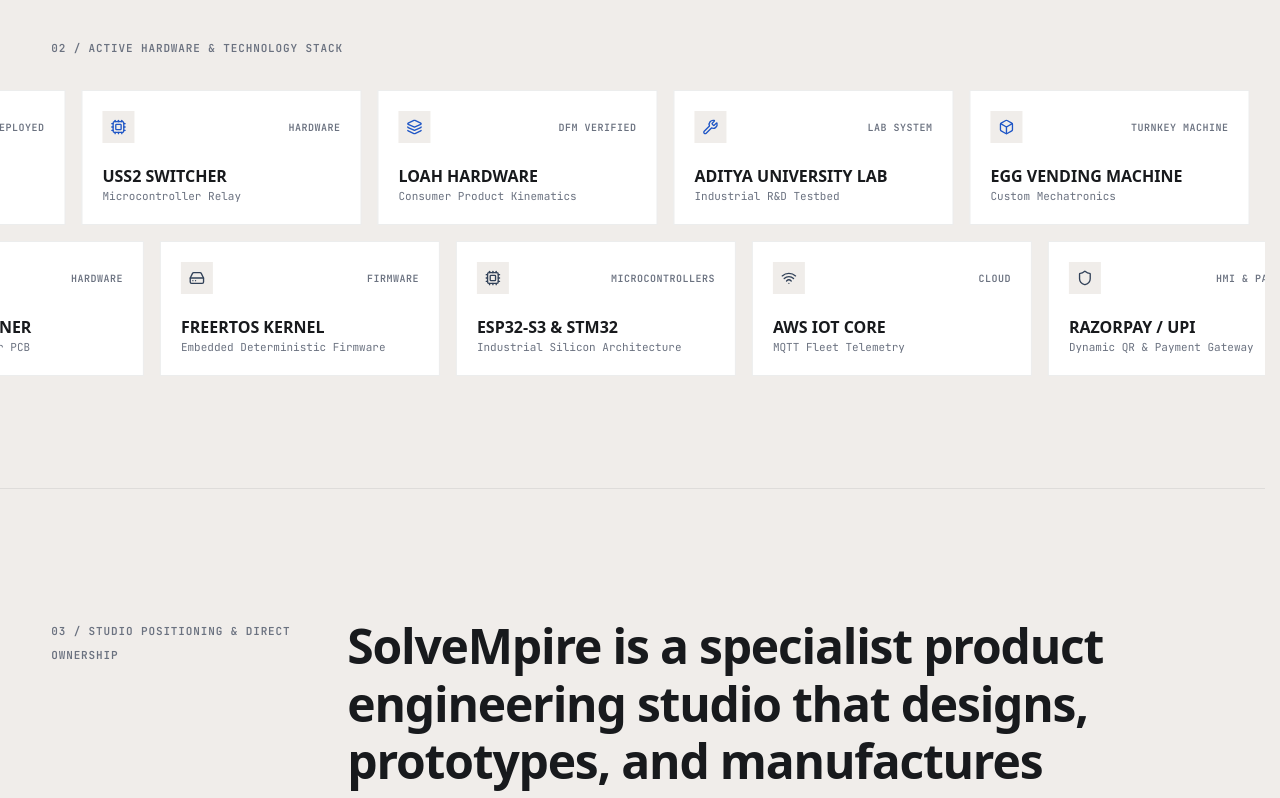
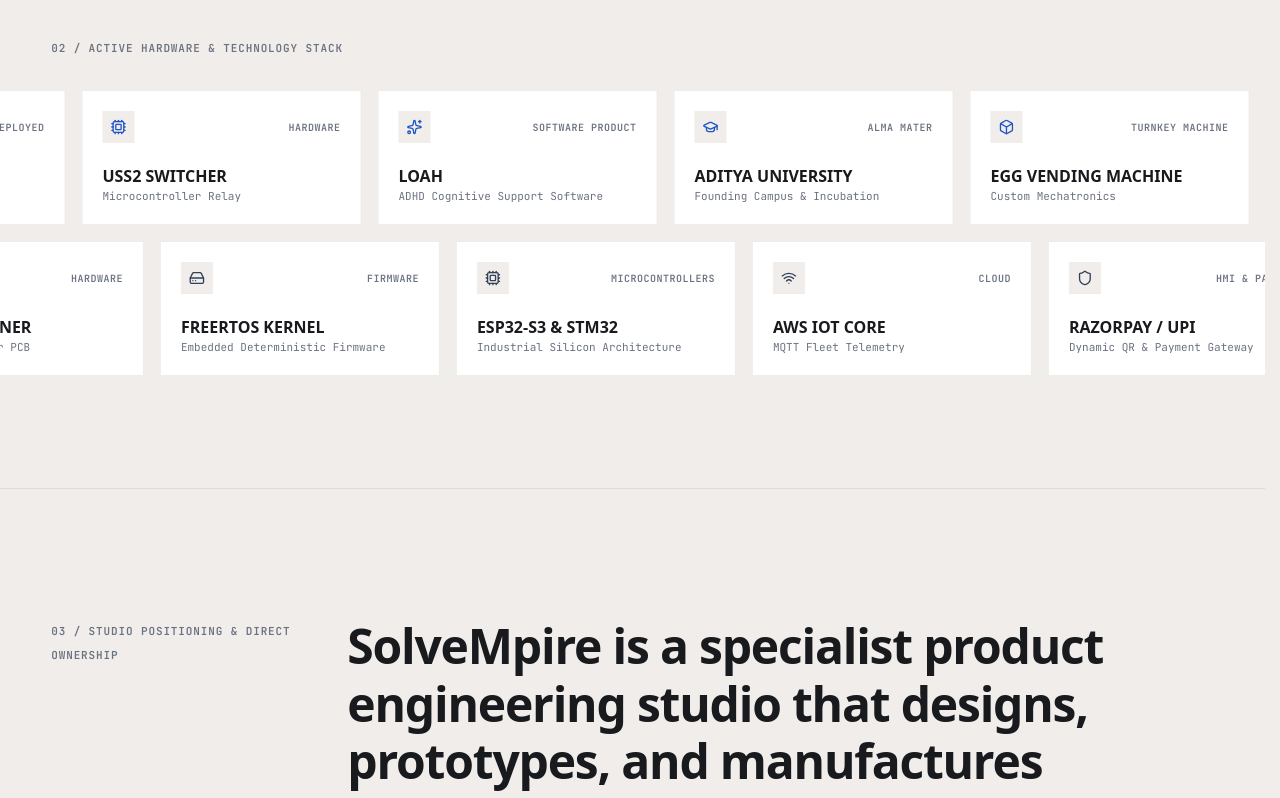
Before and after one commit to HarshaJyos/solvempire_test, a Next.js app: page / in a window 1280 px wide. Shown: the part 1180-1978 px from the top of the page. Built offline with nearby package versions, Linux system fonts and the light colour scheme.

Commit message:
fix(brand): update Aditya University and Loah ADHD software branding in LiveWall and Client sections

```diff
--- a/src/components/home/IndiseaLiveWall.tsx
+++ b/src/components/home/IndiseaLiveWall.tsx
@@ -2,7 +2,7 @@
 
 import React from "react";
 import Link from "next/link";
-import { Cpu, Box, HardDrive, Wifi, Shield, Layers, Zap, Wrench } from "lucide-react";
+import { Cpu, Box, HardDrive, Wifi, Shield, Layers, Zap, Wrench, GraduationCap, Sparkles } from "lucide-react";
 
 interface MarqueeCard {
   name: string;
@@ -16,8 +16,8 @@ const ROW_A: MarqueeCard[] = [
   { name: "FreshPod Kiosk", category: "Automated Sanitation", tag: "Production Fleet", link: "/work/freshpod-machine", icon: Box },
   { name: "Veyo Mobility", category: "Connected EV Telemetry", tag: "Deployed", link: "/work", icon: Zap },
   { name: "USS2 Switcher", category: "Microcontroller Relay", tag: "Hardware", link: "/work/uss2-switcher", icon: Cpu },
-  { name: "Loah Hardware", category: "Consumer Product Kinematics", tag: "DFM Verified", link: "/work", icon: Layers },
-  { name: "Aditya University Lab", category: "Industrial R&D Testbed", tag: "Lab System", link: "/work", icon: Wrench },
+  { name: "Loah", category: "ADHD Cognitive Support Software", tag: "Software Product", link: "/work", icon: Sparkles },
+  { name: "Aditya University", category: "Founding Campus & Incubation", tag: "Alma Mater", link: "/work", icon: GraduationCap },
   { name: "Egg Vending Machine", category: "Custom Mechatronics", tag: "Turnkey Machine", link: "/work", icon: Box },
 ];
 
--- a/src/components/home/IndiseaWhoWeWorkWith.tsx
+++ b/src/components/home/IndiseaWhoWeWorkWith.tsx
@@ -7,8 +7,8 @@ import { ArrowUpRight } from "lucide-react";
 const CLIENTS = [
   { name: "FreshPod", sector: "Automated Sanitation Robotics", link: "/work/freshpod-machine" },
   { name: "Veyo Mobility", sector: "Smart Connected EV Telemetry", link: "/work" },
-  { name: "Loah Tech", sector: "Consumer Kinematic Hardware", link: "/work" },
-  { name: "Aditya University", sector: "Industrial R&D Testbed", link: "/work" },
+  { name: "Loah", sector: "ADHD Cognitive Support Software", link: "/work" },
+  { name: "Aditya University", sector: "Founding Campus & Incubation", link: "/work" },
   { name: "Risenine", sector: "Enterprise Cloud Platforms", link: "/work" },
 ];
 
```
